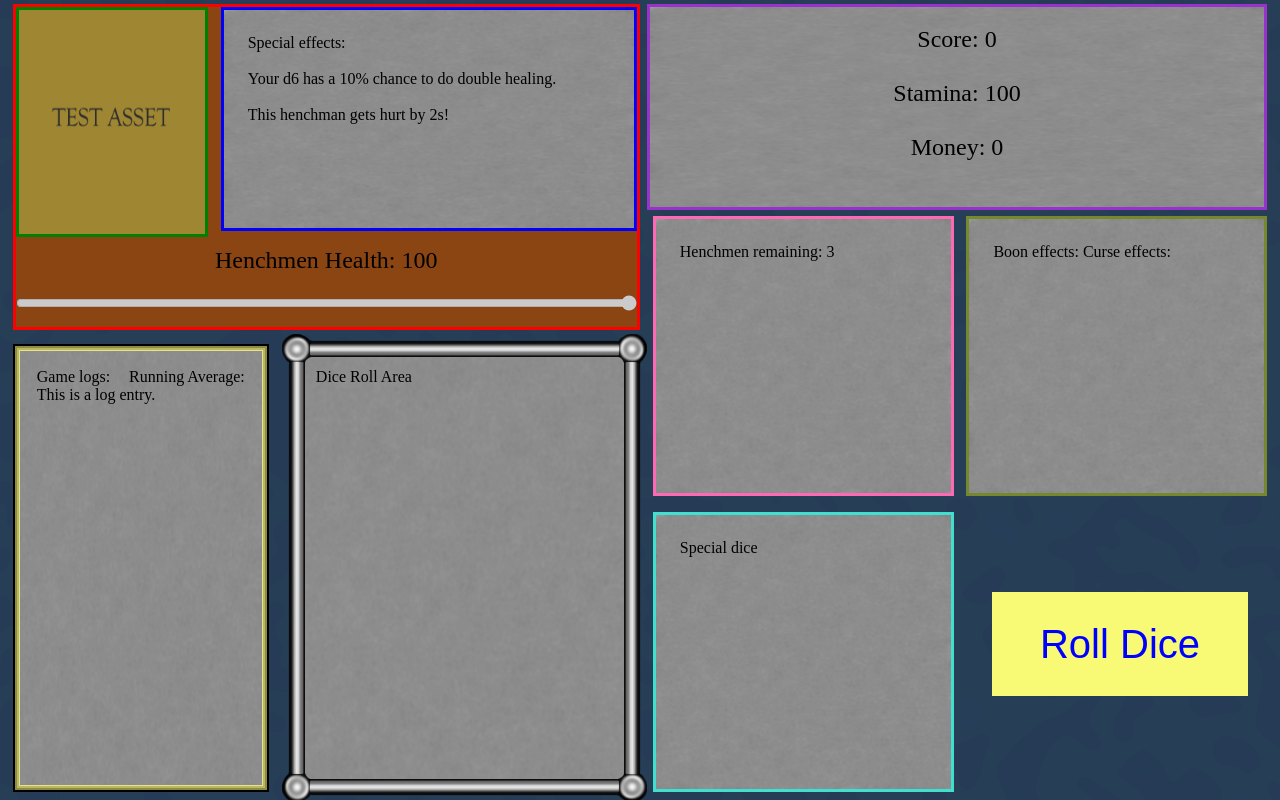
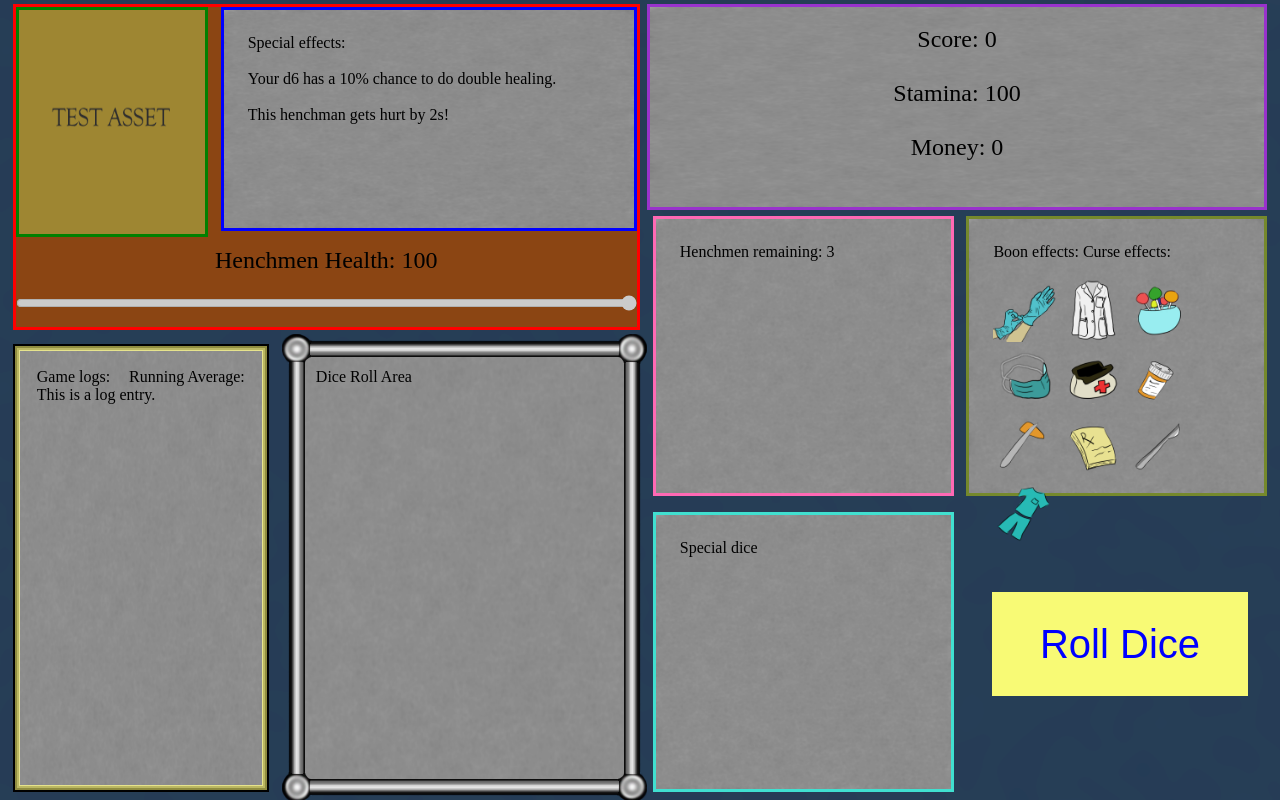
Before and after one commit to TurboPotatos/Capstone, a PHP site: page /game.html in a window 1280 px wide. Run offline with PHP 8.4, Linux system fonts and the light colour scheme.

Commit message:
Add temporary boon art to html

```diff
--- a/game.html
+++ b/game.html
@@ -49,6 +49,37 @@
     <div id="collectibleEffects">
       <span id="boonEffects">Boon effects: </span>
       <span id="curseEffects">Curse effects: </span>
+      <br><br>
+      <img src="src/media/boon_gloves.png" class="boon" alt="Gloves" title="Gloves
+
+This is what Gloves does">
+      <img src="src/media/boon_labCoat.png" class="boon" alt="Lab Coat" title="Lab Coat
+
+This is what Lab Coat does">
+      <img src="src/media/boon_lollipops.png" class="boon" alt="Lollipops" title="Lollipops
+
+This is what Lollipops does">
+      <img src="src/media/boon_mask.png" class="boon" alt="Mask" title="Mask
+
+This is what Mask does">
+      <img src="src/media/boon_medicalBag.png" class="boon" alt="Medical Bag" title="Medical Bag
+
+This is what Medical Bag does">
+      <img src="src/media/boon_pillBottle.png" class="boon" alt="Pill Bottle" title="Pill Bottle
+
+This is what Pill Bottle does">
+      <img src="src/media/boon_reflexHammer.png" class="boon" alt="Reflex Hammer" title="Reflex Hammer
+
+This is what Reflex Hammer does">
+      <img src="src/media/boon_rxPad.png" class="boon" alt="Rx Pad" title="Rx Pad
+
+This is what Rx Pad does">
+      <img src="src/media/boon_scalpel.png" class="boon" alt="Scalpel" title="Scalpel
+
+This is what Scalpel does">
+      <img src="src/media/boon_scrubs.png" class="boon" alt="Scrubs" title="Scrubs
+
+This is what Scrubs does">
     </div>
 
     <div id="specialDice">
--- a/src/css/styles.css
+++ b/src/css/styles.css
@@ -184,6 +184,12 @@ div {
 	box-sizing: border-box; /* Include padding and border in the total width and height */
 	padding: 1.5rem;
 }
+.boon {
+  /* border: solid #ab19; */
+  max-width: 28%;
+  max-height: 28%;
+  position: relative;
+}
 #specialDice{
   border: solid turquoise;
   position: absolute;
```
